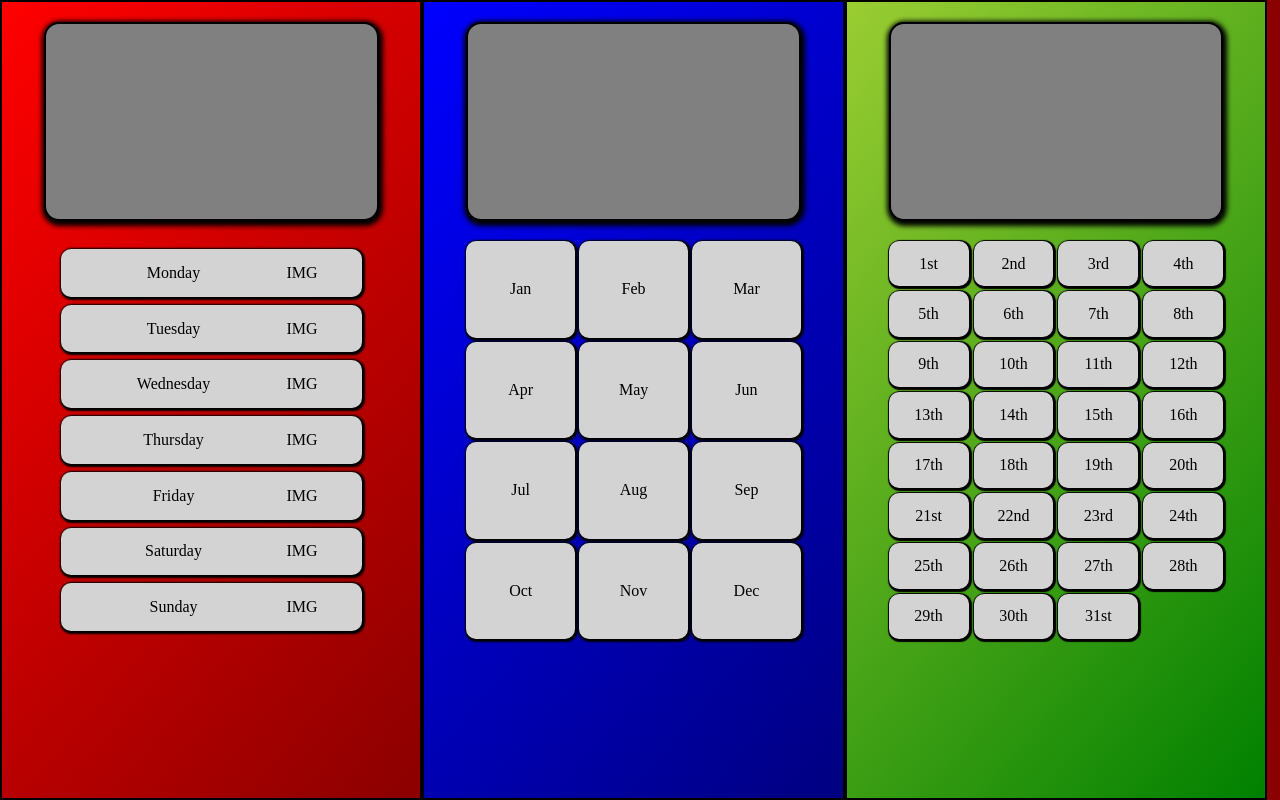
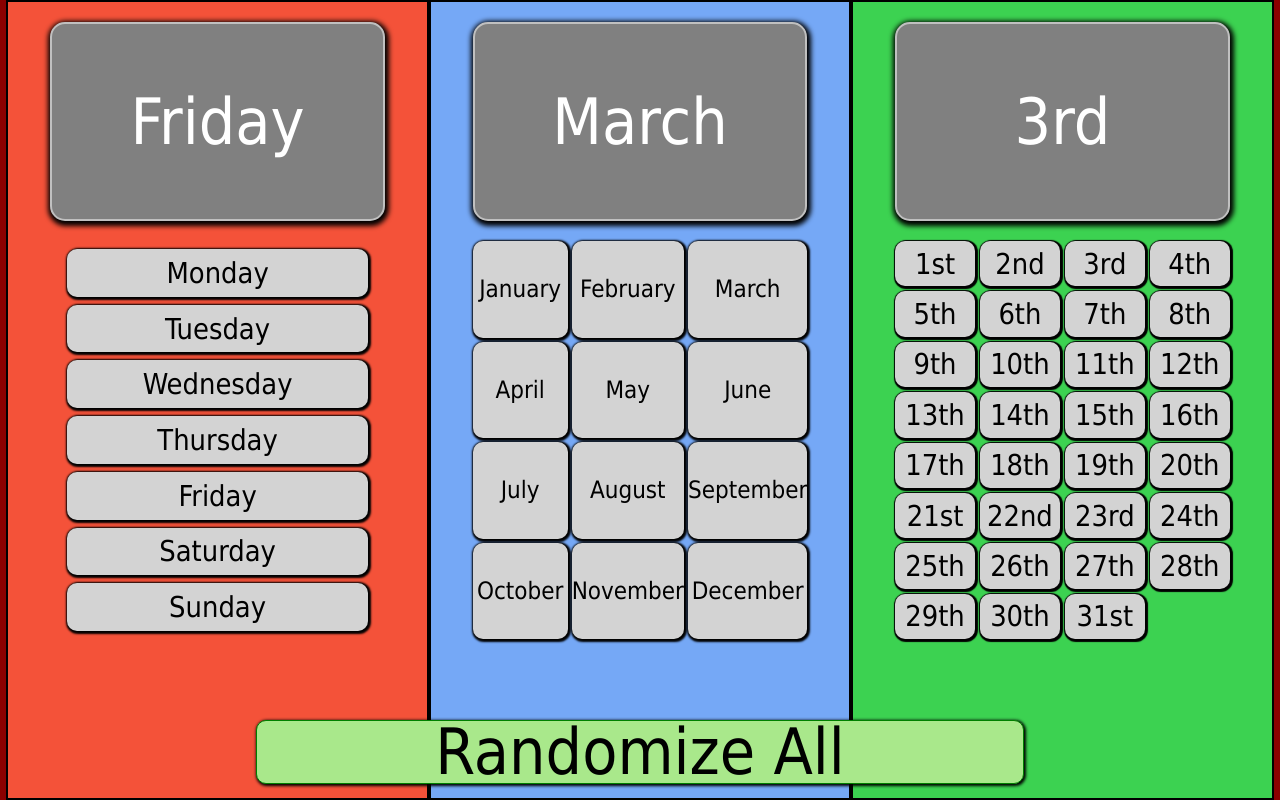
Before and after one commit to burbridw/date-generator, a plain HTML site: page index.html in a window 1280 px wide. Drawn offline with Linux system fonts and the light colour scheme.

Commit message:
feature complete

```diff
--- a/app.js
+++ b/app.js
@@ -13,14 +13,19 @@ const theDay = today.getDay()
 const theMonth = today.getMonth()
 const theDate = today.getDate()
 
+const dayDisplay = document.getElementById("day-display")
+const monthDisplay = document.getElementById("month-display")
+const dateDisplay = document.getElementById("date-display")
+const randomButton = document.querySelector(".random-button")
+
 let modDate
 
 function checkDate() {
-    if ( toString(theDate).endsWith(1) ) {
+    if ( toString(theDate).endsWith(1) || theDate === 1 ) {
         modDate = theDate + "st"
-    } else if ( toString(theDate).endsWith(2) ) {
+    } else if ( toString(theDate).endsWith(2) || theDate === 2 ) {
         modDate = theDate + "nd"
-    } else if ( toString(theDate).endsWith(3) ) {
+    } else if ( toString(theDate).endsWith(3) || theDate === 3 ) {
         modDate = theDate + "rd"
     } else {
         modDate = theDate + "th"
@@ -37,22 +42,18 @@ const monthObj = {
     8: "September", 9: "October", 10: "November", 11: "December"
 }
 
-console.log("Today is: " + dayObj[theDay]+", " + monthObj[theMonth] + " " + modDate)
-
-
 function generate() {
     for ( let i = 0; i < 7; i++ ) {
         daySettings.innerHTML += `
         <div class="day-display button">
         <div class="day-text">${daysArr[i]}</div>
-        <div class="day-img">IMG</div>
         </div>
         `
     }
     for ( let i = 0; i < 12; i++ ) {
         monthSettings.innerHTML += `
         <div class="month-display button">
-        <div class="month-img">${monthsArr[i]}</div>
+        <div class="month-img">${monthObj[i]}</div>
         </div>
         `
     }
@@ -76,6 +77,7 @@ function generate() {
                             y.classList.remove("active")
                         }
                     })
+                    dayDisplay.textContent = x.textContent
                 } else if ( x.classList.contains("month-display") ) {
                     let allMonthButtons = document.querySelectorAll(".month-display")
                     allMonthButtons.forEach( (y) => {
@@ -83,13 +85,15 @@ function generate() {
                             y.classList.remove("active")
                         }
                     })
+                    monthDisplay.textContent = x.textContent
                 } else if ( x.classList.contains("date-display") ) {
                     let allDateButtons = document.querySelectorAll(".date-display")
                     allDateButtons.forEach( (y) => {
                         if ( y.classList.contains("active") ) {
                             y.classList.remove("active")
-                        }
+                       }
                     })
+                    dateDisplay.textContent = x.textContent
                 }
                 x.classList.add("active")
             }
@@ -97,4 +101,26 @@ function generate() {
     })
 }
 
+function setToday() {
+    dayDisplay.textContent = dayObj[theDay]
+    monthDisplay.textContent = monthObj[theMonth]
+    dateDisplay.textContent = modDate
+}
+
+randomButton.addEventListener("click",generateRandom)
+
+function generateRandom() {
+    let allActives = document.querySelectorAll(".active")
+    allActives.forEach( (active) =>{
+        active.classList.remove("active")
+    })
+    let randomDay = Math.floor( Math.random()*7 )
+    dayDisplay.textContent = dayObj[randomDay]
+    let randomMonth = Math.floor( Math.random()*12 )
+    monthDisplay.textContent = monthObj[randomMonth]
+    let randomDate = Math.floor( Math.random()*31 )
+    dateDisplay.textContent = datesArr[randomDate]
+}
+
 generate()
+setToday()
--- a/index.html
+++ b/index.html
@@ -9,16 +9,19 @@
     <body>
         <div class="main-container">
             <div class="day-container internal-container">
-                <div class="display"></div>
+                <div class="display" id="day-display"></div>
                 <div class="settings day-settings"></div>
             </div>
             <div class="month-container internal-container">
-                <div class="display"></div>
+                <div class="display" id="month-display"></div>
                 <div class="settings month-settings"></div>
             </div>
             <div class="date-container internal-container">
-                <div class="display"></div>
+                <div class="display" id="date-display"></div>
                 <div class="settings date-settings"></div>
+            </div>
+            <div class="button-container">
+                <div class="random-button"><span>Randomize All</span></div>
             </div>
         </div>
 
--- a/styles.css
+++ b/styles.css
@@ -1,5 +1,11 @@
 * {
     box-sizing: border-box;
+    font-family: Tahoma, sans-serif;
+}
+:root {
+    --small-text: clamp(1rem, 3vmin, 1.5rem);
+    --large-text: clamp(0.5rem, 4vmin, 1.8rem);
+    --xlarge-text: clamp(2rem, 9vmin, 4rem);
 }
 html, body {
     height: 100%;
@@ -15,6 +21,7 @@ html, body {
     display: flex;
     flex-direction: row;
     flex-wrap: nowrap;
+    justify-content: center;
 }
 .internal-container {
     width: 33%;
@@ -22,13 +29,13 @@ html, body {
     border: 2px solid black;
 }
 .day-container {
-    background: linear-gradient(310deg, darkred, red);
+    background: #f45239
 }
 .month-container {
-    background: linear-gradient(310deg, navy, blue);
+    background: #75a8f6
 }
 .date-container {
-    background: linear-gradient(310deg, green, yellowgreen)
+    background: #3cd251
 }
 .year-container {
     background: linear-gradient(310deg, orangered, orange)
@@ -41,8 +48,13 @@ html, body {
     height: 25%;
     max-height: 200px;
     border-radius: 15px;
-    border: 2px solid black;
+    border: 2px solid silver;
     box-shadow: 1px 2px 5px 3px black;
+    display: flex;
+    justify-content: center;
+    align-items: center;
+    font-size: var(--xlarge-text);
+    color: white;
 }
 .settings {
     margin: 20px auto;
@@ -76,10 +88,14 @@ html, body {
     margin: auto;
     width: 75%;
     text-align: center;
+    font-size: var(--large-text);
 }
 .day-img {
     margin: auto;
     width: 25%;
+}
+.day-image {
+    width: 90%;
 }
 
 .month-settings {
@@ -101,6 +117,7 @@ html, body {
 }
 .month-img {
     text-align: center;
+    font-size: var(--small-text);
 }
 
 .date-settings {
@@ -112,6 +129,7 @@ html, body {
 }
 .date-display {
     text-align: center;
+    font-size: var(--large-text);
     box-shadow: 1px 1px 1px 2px black;
     border-radius: 10px;
     background-color: lightgray;
@@ -134,6 +152,24 @@ html, body {
     align-items: center;
     box-shadow: 1px 1px 3px 1px black;
 }
+.button-container {
+    position: absolute;
+    bottom: 2%;
+    left: 50%;
+    transform: translateX(-50%);
+}
+.random-button {
+    background: #a9e88b;
+    width: 60vw;
+    height: 5vw;
+    border-radius: 10px;
+    border: 1px solid green;
+    box-shadow: 1px 1px 3px 1px black;
+    display: flex;
+    justify-content: center;
+    align-items: center;
+    font-size: var(--xlarge-text);
+}
 .button:hover, .active {
     background-color: antiquewhite;
     box-shadow: 1px 1px 2px 2px white;
```
Also changed, not shown: images/days/img1.png (added), images/days/img2.png (added), images/days/img3.png (added), images/days/img4.png (added), images/days/img5.png (added), images/days/img6.png (added), images/days/img7.png (added).
